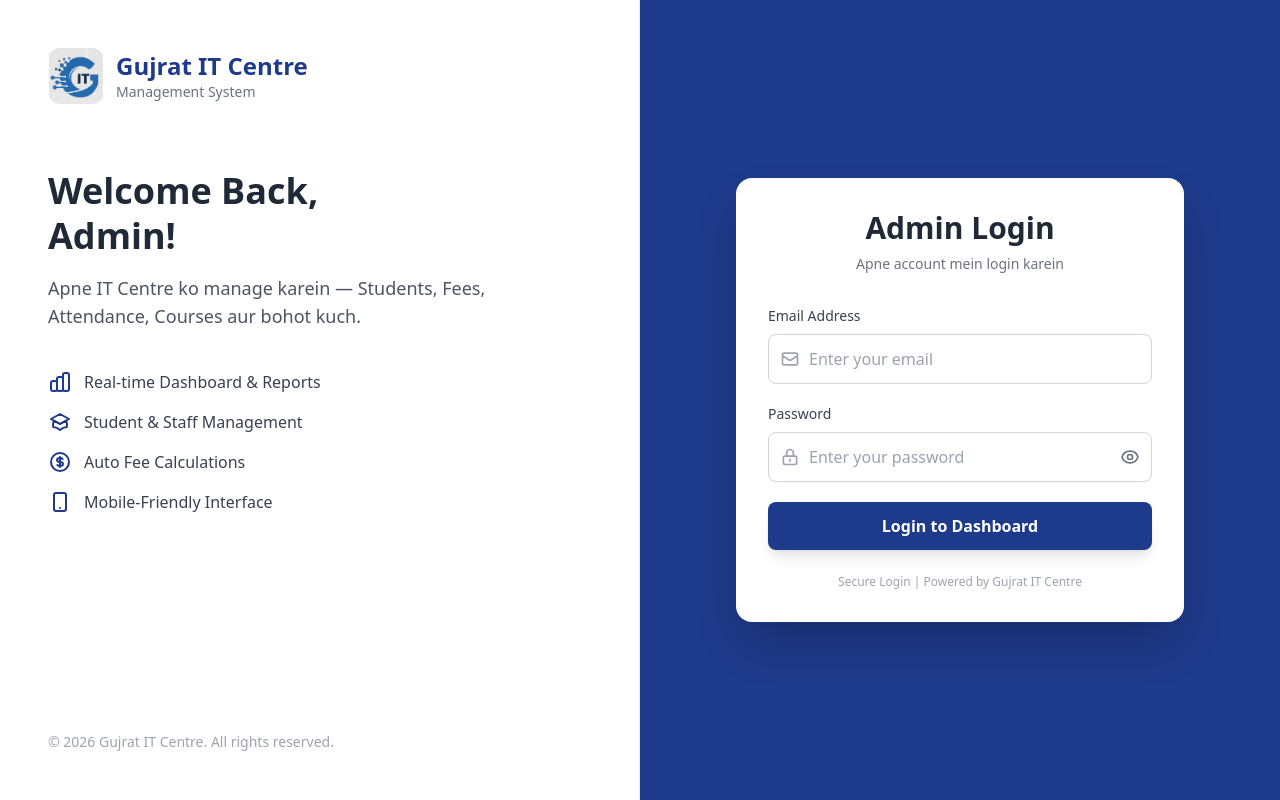
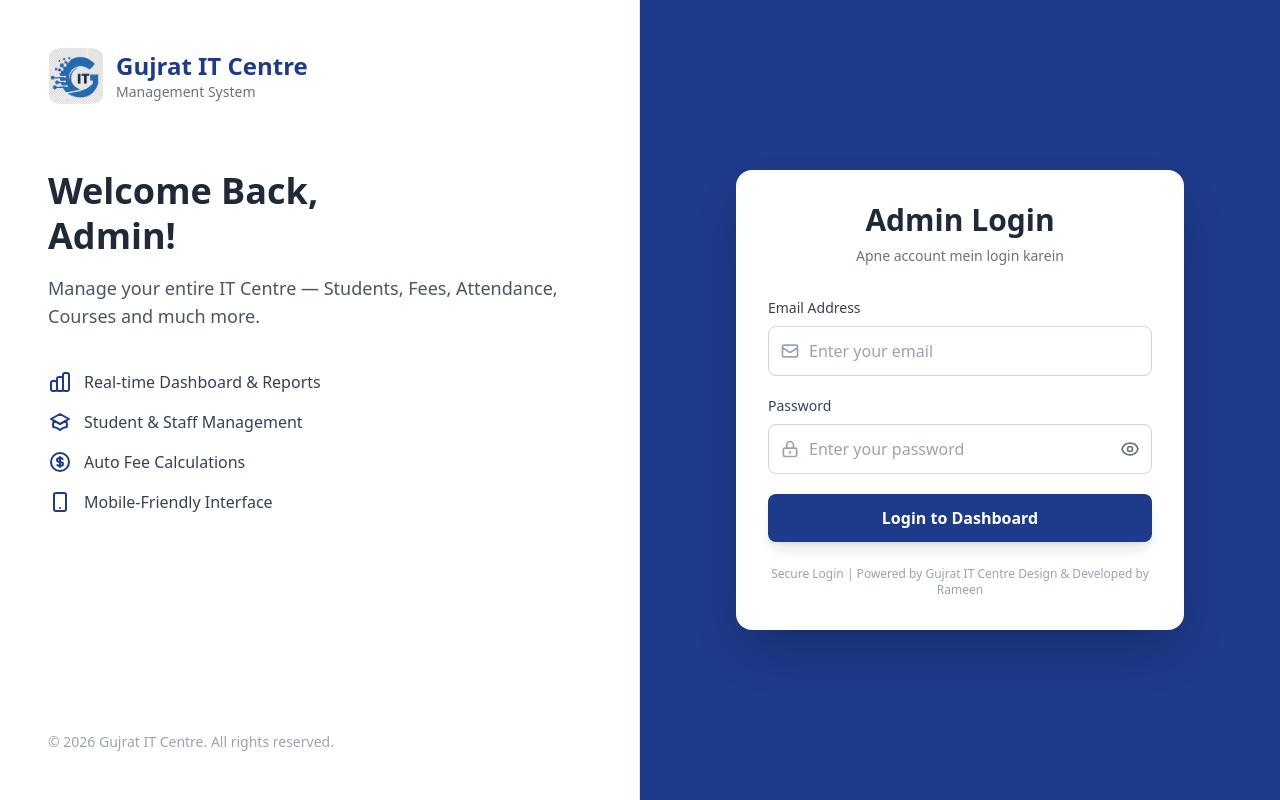
Before and after one commit to rameenmeena802-ux/gujrat-it-centre-management-system, a React (Create React App) app in the folder client/: page /login in a window 1280 px wide. Built offline with nearby package versions, Linux system fonts and the light colour scheme.

Commit message:
Convert Login page to English

```diff
--- a/client/src/pages/Login.js
+++ b/client/src/pages/Login.js
@@ -30,7 +30,7 @@ const Login = () => {
       navigate('/');
       window.location.reload();
     } catch (err) {
-      setError(err.response?.data?.message || 'Login failed. Server chal raha hai?');
+      setError(err.response?.data?.message || 'Login failed. Please check your credentials.');
       setLoading(false);
     }
   };
@@ -57,7 +57,7 @@ const Login = () => {
             Welcome Back, <br /> Admin!
           </h2>
           <p className="mt-4 text-lg text-gray-600">
-            Apne IT Centre ko manage karein — Students, Fees, Attendance, Courses aur bohot kuch.
+           Manage your entire IT Centre — Students, Fees, Attendance, Courses and much more.
           </p>
 
           <div className="mt-10 space-y-4 text-gray-700">
@@ -194,6 +194,7 @@ const Login = () => {
 
             <p className="text-center text-xs text-gray-400 mt-6">
               Secure Login | Powered by Gujrat IT Centre
+              Design & Developed by Rameen
             </p>
           </div>
         </div>
```
